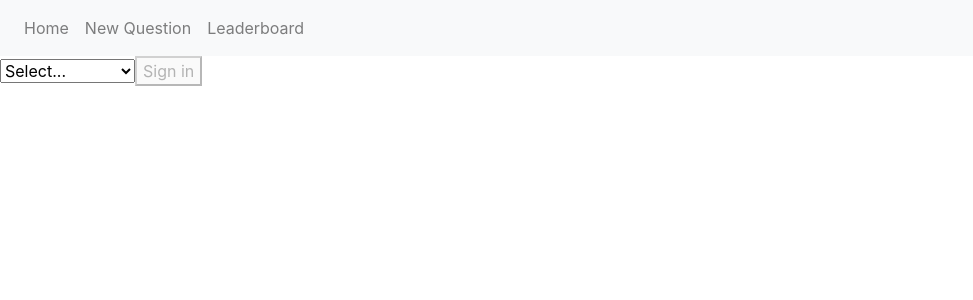
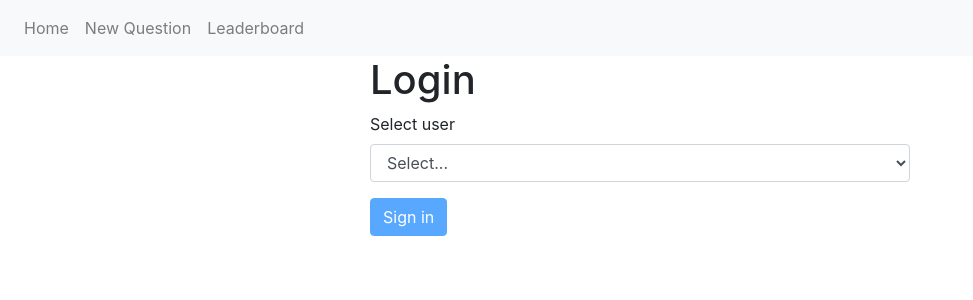
Before and after one commit to basemj/react-would-you-rather, a React (Create React App) app: page /login in a window 1280 px wide. Shown: the top 300 px of the page, without its empty margins (0-973 px from the left). Built offline with nearby package versions, Linux system fonts and the light colour scheme.

Commit message:
feat: style login

```diff
--- a/src/App.js
+++ b/src/App.js
@@ -2,7 +2,7 @@ import PropTypes from 'prop-types';
 import React, { Component } from 'react';
 import { connect } from 'react-redux';
 import { BrowserRouter, Route, Switch } from 'react-router-dom';
-import { Navbar } from "react-bootstrap";
+import { Navbar, Container } from 'react-bootstrap';
 import { handleReceiveQuestions } from './actions/questions';
 import Home from './routes/Home';
 import Login from './routes/Login';
@@ -33,6 +33,7 @@ class App extends Component {
           </Navbar.Collapse>
         </Navbar>
 
+        <Container>
           <Switch>
             <PrivateRoute exact path="/">
               <Home />
@@ -49,6 +50,7 @@ class App extends Component {
             <Route exact path="/login" component={Login} />
             <Route component={PageNotFound} />
           </Switch>
+        </Container>
       </BrowserRouter>
     );
   }
--- a/src/components/LoginForm.js
+++ b/src/components/LoginForm.js
@@ -3,6 +3,7 @@ import PropTypes from 'prop-types';
 import React, { Component } from 'react';
 import { connect } from 'react-redux';
 import { Redirect, withRouter } from 'react-router-dom';
+import { Button, Form, Row, Col } from "react-bootstrap";
 import { handleReceiveUsers } from '../actions/users';
 import { setAuthedUser } from '../actions/authedUser';
 
@@ -40,10 +41,14 @@ class LoginForm extends Component {
     return authedUser ? (
       <Redirect to={location.state.from.pathname} />
     ) : (
-      <form onSubmit={this.handleFormsubmit || '/'}>
-        <label htmlFor="userSelect" />
-        <select
-          id="userSelect"
+      <Row>
+        <Col md={{ span: 6, offset: 3 }}>
+          <h1>Login</h1>
+          <Form onSubmit={this.handleFormsubmit || '/'}>
+            <Form.Group controlId="formBasicEmail">
+              <Form.Label>Select user</Form.Label>
+              <Form.Control
+                as="select"
                 value={userSelection}
                 onChange={this.handleSelectChange}
                 disabled={!users.length > 0}
@@ -54,11 +59,14 @@ class LoginForm extends Component {
                     {user.name}
                   </option>
             ))}
-        </select>
-        <button type="submit" disabled={!userSelection}>
+              </Form.Control>
+            </Form.Group>
+            <Button variant="primary" type="submit" disabled={!userSelection}>
               Sign in
-        </button>
-      </form>
+            </Button>
+          </Form>
+        </Col>
+      </Row>
     );
   }
 }
```
Lines whose indentation alone changed are shown as unchanged.
